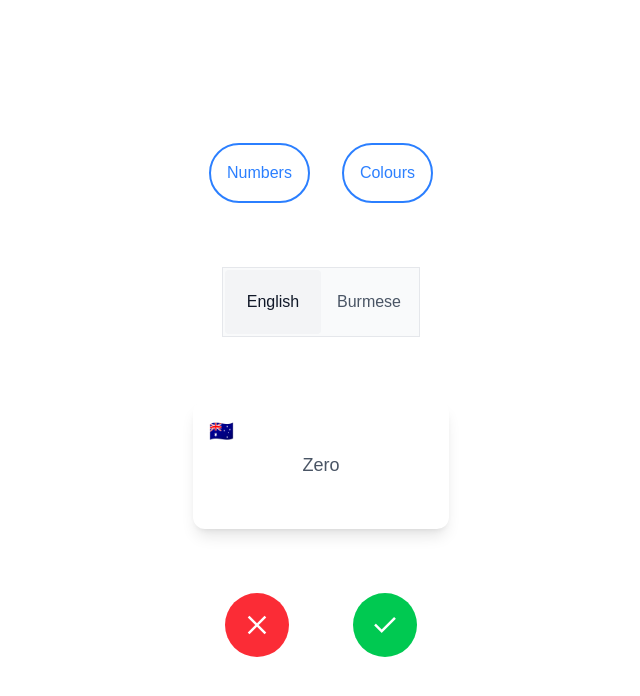
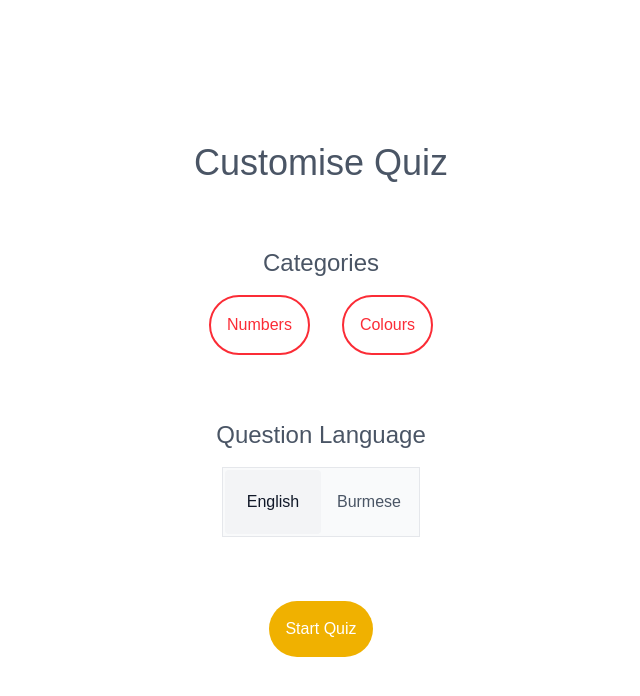
Before and after one commit to IsaacDWaller/learn-burmese, a Next.js app: page / in a window 1280 px wide. Shown: the top 696 px of the page, without its empty margins (319-959 px from the left). Built offline with nearby package versions, Linux system fonts and the light colour scheme.

Commit message:
feat: quiz page

```diff
--- a/app/page.tsx
+++ b/app/page.tsx
@@ -1,10 +1,75 @@
-import Question from "@/app/ui/question";
+"use client";
 
+import Categories from "@/app/ui/categories";
+import QuestionLanguageToggle from "@/app/ui/question-language-toggle";
+import { usePathname, useRouter } from "next/navigation";
+import { useState } from "react";
 
-interface PageProps { searchParams: Promise<{ questionLanguage: string }> };
+export default function Page() {
+  const [selectedCategories, setSelectedCategories] = useState([] as string[]);
 
-export default async function Page({ searchParams }: PageProps) {
-  const { questionLanguage } = await searchParams;
+  const [
+    selectedQuestionLanguage,
+    setSelectedQuestionLanguage,
+  ] = useState(["english"]);
 
-  return <Question questionLanguage={questionLanguage} />
+  const pathname = usePathname();
+  const { replace } = useRouter();
+
+  function handleQuestionLanguageChange(questionLanguage: string[]) {
+    if (!questionLanguage.length) return;
+    setSelectedQuestionLanguage(questionLanguage);
+  }
+
+  function handleCategoryClick(category: string) {
+    if (!selectedCategories.includes(category)) {
+      setSelectedCategories([...selectedCategories, category]);
+    }
+    else {
+      setSelectedCategories(oldCategories => {
+        return oldCategories.filter(oldCategory => oldCategory !== category);
+      });
+    }
+  }
+
+  function handleStartQuiz() {
+    const newSearchParams = new URLSearchParams();
+
+    for (const category of selectedCategories) {
+      newSearchParams.append("categories", category);
+    }
+
+    newSearchParams.set("questionLanguage", selectedQuestionLanguage[0]);
+    replace(`quiz/${pathname}?${newSearchParams}`);
+  }
+
+  return <div
+    className="w-screen h-screen flex flex-col justify-center items-center bg-white"
+  >
+    <h1 className="mb-16 text-gray-600 text-4xl">Customise Quiz</h1>
+
+    <div className="flex flex-col items-center gap-4 mb-16">
+      <h2 className="text-gray-600 text-2xl">Categories</h2>
+
+      <Categories
+        selectedCategories={selectedCategories}
+        onCategoryClick={handleCategoryClick}
+      />
+    </div>
+
+    <div className="flex flex-col items-center gap-4 mb-16">
+      <h2 className="text-gray-600 text-2xl">Question Language</h2>
+      <QuestionLanguageToggle
+        selectedQuestionLanguages={selectedQuestionLanguage}
+        onValueChange={handleQuestionLanguageChange}
+      />
+    </div>
+
+    <button
+      className="p-4 text-white rounded-full cursor-pointer transition ease-in-out bg-yellow-500 hover:bg-yellow-400 active:bg-yellow-600"
+      onClick={handleStartQuiz}
+    >
+      Start Quiz
+    </button>
+  </div>;
 }
--- /dev/null
+++ b/app/quiz/page.tsx
@@ -0,0 +1,9 @@
+import Quiz from "@/app/ui/quiz/quiz";
+
+interface PageProps { searchParams: Promise<{ questionLanguage: string }> };
+
+export default async function Page({ searchParams }: PageProps) {
+    const { questionLanguage } = await searchParams;
+
+    return <Quiz questionLanguage={questionLanguage} />;
+}
--- /dev/null
+++ b/app/ui/categories.tsx
@@ -0,0 +1,27 @@
+"use client";
+
+const categories = ["numbers", "colours"];
+
+interface CategoriesProps {
+    selectedCategories: string[],
+    onCategoryClick: (category: string) => void,
+};
+
+export default function Categories({
+    selectedCategories,
+    onCategoryClick,
+}: CategoriesProps) {
+    return <div className="flex gap-8">
+        {categories.map(category => {
+            const enabled = selectedCategories.includes(category);
+
+            return <button
+                key={category}
+                className={`p-4 rounded-full cursor-pointer transition ease-in-out ${enabled ? "bg-green-500 hover:bg-green-400 active:bg-green-600 text-white" : "text-red-500 hover:text-red-400 active:text-red-600"} border-2 ${enabled ? "border-green-500 hover:border-green-400 active:border-green-600" : "border-red-500 hover:border-red-400 active:border-red-600"}`}
+                onClick={() => onCategoryClick(category)}
+            >
+                {`${category.charAt(0).toUpperCase()}${category.substring(1)}`}
+            </button>
+        })}
+    </div>;
+}
--- a/app/ui/category-toggle.tsx
+++ /dev/null
@@ -1,36 +0,0 @@
-"use client";
-
-import { usePathname, useRouter, useSearchParams } from "next/navigation";
-
-const categories = ["numbers", "colours"];
-
-export default function CategoryToggle() {
-    const searchParams = useSearchParams();
-    const selectedCategories = searchParams.getAll("categories");
-
-    const pathname = usePathname();
-    const { replace } = useRouter();
-
-    function handleClick(name: string, enabled: boolean) {
-        const newSearchParams = new URLSearchParams(searchParams);
-
-        if (enabled) newSearchParams.delete("categories", name);
-        else newSearchParams.append("categories", name);
-
-        replace(`${pathname}?${newSearchParams}`);
-    }
-
-    return <div className="flex gap-8">
-        {categories.map(category => {
-            const enabled = selectedCategories.includes(category);
-
-            return <button
-                key={category}
-                className={`p-4 rounded-full cursor-pointer transition ease-in-out ${enabled ? "bg-blue-500 hover:bg-blue-400 active:bg-blue-600 text-white" : "text-blue-500 hover:text-blue-400 active:text-blue-600"} border-2 border-blue-500 hover:border-blue-400 active:border-blue-600`}
-                onClick={() => handleClick(category, enabled)}
-            >
-                {`${category.charAt(0).toUpperCase()}${category.substring(1)}`}
-            </button>
-        })}
-    </div>;
-}
--- a/app/ui/question-language-toggle.tsx
+++ b/app/ui/question-language-toggle.tsx
@@ -1,31 +1,24 @@
 "use client";
 
 import { Toggle, ToggleGroup } from "@base-ui-components/react";
-import { usePathname, useRouter, useSearchParams } from "next/navigation";
 
-export default function QuestionLanguageToggle() {
-    const searchParams = useSearchParams();
-    const selectedQuestionLanguage = searchParams.get("questionLanguage") || "english";
+interface QuestionLanguageToggleProps {
+    selectedQuestionLanguages: string[],
+    onValueChange: (questionLanguage: string[]) => void,
+};
 
-    const pathname = usePathname();
-    const { replace } = useRouter();
-
-    function onToggleChange(selectedQuestionLanguages: string[]) {
-        if (!selectedQuestionLanguages.length) return;
-
-        const newSearchParams = new URLSearchParams(searchParams);
-        newSearchParams.set("questionLanguage", selectedQuestionLanguages[0]);
-        replace(`${pathname}?${newSearchParams}`);
-    }
-
+export default function QuestionLanguageToggle({
+    selectedQuestionLanguages,
+    onValueChange,
+}: QuestionLanguageToggleProps) {
     return <ToggleGroup
-        value={[searchParams.get("questionLanguage") || "english"]}
+        value={selectedQuestionLanguages}
         className="flex gap-pxrounded-md border border-gray-200 bg-gray-50 p-0.5"
-        onValueChange={onToggleChange}
+        onValueChange={onValueChange}
     >
         <Toggle
             value="english"
-            className={`flex w-24 h-16 items-center justify-center rounded-sm text-gray-600 select-none hover:bg-gray-100 focus-visible:bg-none focus-visible:outline focus-visible:outline-2 focus-visible:-outline-offset-1 focus-visible:outline-blue-800 active:bg-gray-200 data-[pressed]:bg-gray-100 data-[pressed]:text-gray-900 ${selectedQuestionLanguage !== "english" && "cursor-pointer"}`}
+            className={`flex w-24 h-16 items-center justify-center rounded-sm text-gray-600 select-none hover:bg-gray-100 focus-visible:bg-none focus-visible:outline focus-visible:outline-2 focus-visible:-outline-offset-1 focus-visible:outline-blue-800 active:bg-gray-200 data-[pressed]:bg-gray-100 data-[pressed]:text-gray-900 ${selectedQuestionLanguages[0] !== "english" && "cursor-pointer"}`}
             aria-label="English"
         >
             English
@@ -33,7 +26,7 @@ export default function QuestionLanguageToggle() {
 
         <Toggle
             value="burmese"
-            className={`flex w-24 h-16 items-center justify-center rounded-sm text-gray-600 select-none hover:bg-gray-100 focus-visible:bg-none focus-visible:outline focus-visible:outline-2 focus-visible:-outline-offset-1 focus-visible:outline-blue-800 active:bg-gray-200 data-[pressed]:bg-gray-100 data-[pressed]:text-gray-900 ${selectedQuestionLanguage !== "burmese" && "cursor-pointer"}`}
+            className={`flex w-24 h-16 items-center justify-center rounded-sm text-gray-600 select-none hover:bg-gray-100 focus-visible:bg-none focus-visible:outline focus-visible:outline-2 focus-visible:-outline-offset-1 focus-visible:outline-blue-800 active:bg-gray-200 data-[pressed]:bg-gray-100 data-[pressed]:text-gray-900 ${selectedQuestionLanguages[0] !== "burmese" && "cursor-pointer"}`}
             aria-label="Burmese"
         >
             Burmese
--- a/app/ui/question.tsx
+++ /dev/null
@@ -1,33 +0,0 @@
-"use client";
-
-import Card from "@/app/ui/card";
-import CategoryToggle from "@/app/ui/category-toggle";
-import QuestionLanguageToggle from "@/app/ui/question-language-toggle";
-import RoundButton from "@/app/ui/round-button";
-
-interface QuestionProps { questionLanguage: string };
-
-export default function Question({ questionLanguage }: QuestionProps) {
-    return (
-        <div
-            className="w-screen h-screen flex flex-col justify-center items-center bg-white"
-        >
-            <div className="mb-16">
-                <CategoryToggle />
-            </div>
-
-            <div className="mb-16">
-                <QuestionLanguageToggle />
-            </div>
-
-            <div className="mb-16">
-                <Card questionLanguage={questionLanguage} />
-            </div>
-
-            <div className="flex gap-16">
-                <RoundButton colour="red" symbol="close" onClick={() => { }} />
-                <RoundButton colour="green" symbol="check" onClick={() => { }} />
-            </div>
-        </div>
-    );
-}
--- a/app/ui/card.tsx
+++ b/app/ui/quiz/card.tsx
@@ -8,16 +8,16 @@ export default function Card({ questionLanguage }: CardProps) {
     const [shownLanguage, setShownLanguage] = useState(questionLanguage || "english");
 
     return <div
-        className="relative w-64 h-32 flex flex-col justify-center items-center bg-white rounded-xl cursor-pointer select-none group transition ease-in-out shadow-lg  hover:shadow-xl active:shadow-md"
+        className="relative w-96 h-48 flex flex-col justify-center items-center bg-white rounded-xl cursor-pointer select-none group transition ease-in-out shadow-lg  hover:shadow-xl active:shadow-md"
         onClick={() => setShownLanguage(oldShownLanguage => (
             oldShownLanguage === "english" ? "burmese" : "english")
         )}
     >
-        <span className="absolute top-4 left-4 text-xl">
+        <span className="absolute top-4 left-4 text-4xl">
             {shownLanguage === "english" ? "🇦🇺" : "🇲🇲"}
         </span>
 
-        <span className="text-lg text-gray-600">
+        <span className="text-2xl text-gray-600">
             {shownLanguage === "english" ? "Zero" : "Thone nya"}
         </span>
     </div>;
--- /dev/null
+++ b/app/ui/quiz/quiz.tsx
@@ -0,0 +1,51 @@
+"use client";
+
+import Card from "@/app/ui/quiz/card";
+import RoundButton from "@/app/ui/quiz/round-button";
+import Link from "next/link";
+
+interface QuizProps { questionLanguage: string };
+
+export default function Quiz({ questionLanguage }: QuizProps) {
+    return <div className="w-screen h-screen flex flex-col bg-white">
+        <div
+            className="h-20 p-4 bg-white flex justify-between items-center shadow-lg z-1"
+        >
+            <Link href="/">
+                <RoundButton
+                    colour="yellow"
+                    symbol="arrow_back"
+                    fontSize={24}
+                    onClick={() => { }}
+                />
+            </Link>
+
+            <p className="text-gray-600 text-4xl">Learn Burmese</p>
+            <span></span>
+        </div>
+
+        <div
+            className="flex flex-1 flex-col justify-center items-center bg-white"
+        >
+            <div className="mb-16">
+                <Card questionLanguage={questionLanguage} />
+            </div>
+
+            <div className="flex gap-16">
+                <RoundButton
+                    colour="red"
+                    symbol="close"
+                    fontSize={48}
+                    onClick={() => { }}
+                />
+
+                <RoundButton
+                    colour="green"
+                    symbol="check"
+                    fontSize={48}
+                    onClick={() => { }}
+                />
+            </div>
+        </div>
+    </div>;
+}
--- a/app/ui/round-button.tsx
+++ b/app/ui/quiz/round-button.tsx
@@ -1,26 +1,29 @@
 interface RoundButtonProps {
     colour: string,
     symbol: string,
-    onClick?: () => void,
+    fontSize: number,
+    onClick: () => void,
 };
 
 export default function RoundButton({
     colour,
     symbol,
+    fontSize,
     onClick,
 }: RoundButtonProps) {
     const colourStyles = {
         red: "bg-red-500 hover:bg-red-400 active:bg-red-600",
         green: "bg-green-500 hover:bg-green-400 active:bg-green-600",
+        yellow: "bg-yellow-500 hover:bg-yellow-400 active:bg-yellow-600",
     }[colour] || "bg-gray-500 hover:bg-gray-400 active:bg-gray-600";
 
     return <button
-        className={`w-16 h-16 flex items-center justify-center text-white rounded-full cursor-pointer transition ease-in-out ${colourStyles}`}
+        className={`flex items-center justify-center p-2 text-white rounded-full cursor-pointer transition ease-in-out ${colourStyles}`}
         onClick={onClick}
     >
         <span
             className="material-symbols-outlined"
-            style={{ fontSize: "32px" }}
+            style={{ fontSize: `${fontSize}px` }}
         >
             {symbol}
         </span>
```
